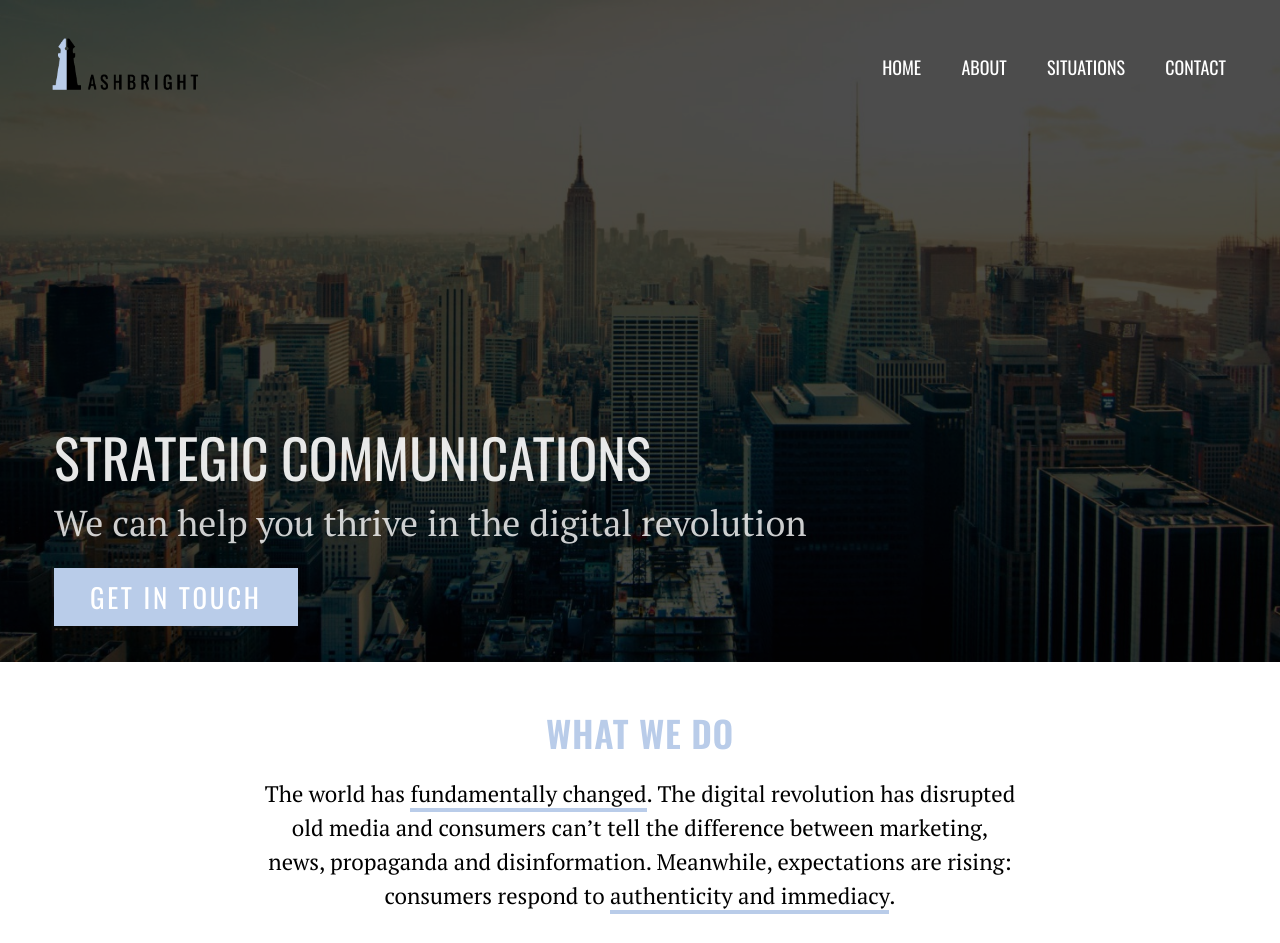
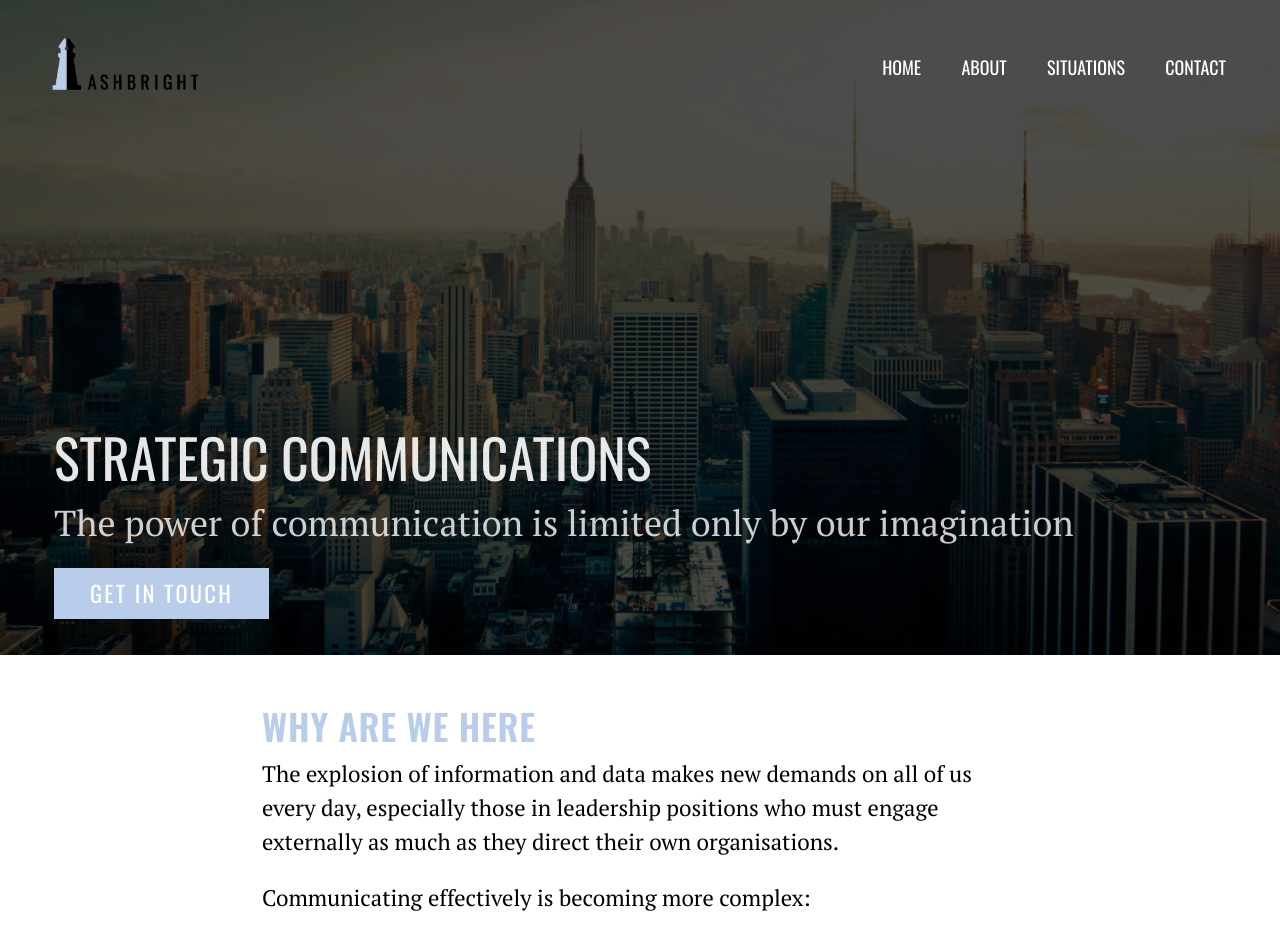
Before and after one commit to wearethoughtfox/ashbright, a Jekyll site: the page built from index.html, in a window 1280 px wide. Shown: the top 943 px of the page. Built offline with Jekyll 4.4.1, drawn with Linux system fonts in a browser that asks for light colours; some of the changed text lies outside the part shown.

Commit message:
Fix up situations home section.

```diff
--- a/index.html
+++ b/index.html
@@ -19,81 +19,100 @@
       </nav>
 
       <div class="mt4 mt6-ns mt7-l ph3 tc tl-l ml4-l">
-        <h1 class="f1 f-head-ns fw2 white-90 mb0 lh-title ttu">Strategic communications</h1>
-        <p class="f3 f-sub-ns fw1 white-80 mt1 mb3">We can help you thrive in the digital revolution</p>
+        <h1 class="f-head f-head-ns fw2 white-90 mb0 lh-title ttu">Strategic communications</h1>
+        <p class="f3 f-sub-ns fw1 white-80 mt1 mb3">The power of communication is limited only by our imagination</p>
         <a class="ash-sans f5 f3-ns link dim ph3 ph4-l pv2 mb5 mb6-ns mb4-l dib white bg-ashblue ttu tracked" href="#0">Get in touch</a>
       </div>
     </div>
   </div>
 </header>
 
-<section id="about" class="mw5 mw7-ns center pa3-l ph5-ns">
-  <h2 class="f1 ph2 ph4-l tc-l ashblue ttu">What we do</h2>
+<section id="about" class="mw7-ns center ph2 pa3-l ph5-ns">
+  <h2 class="f1 ph2 ph4-l ashblue ttu">Why are we here</h2>
 
-  <p class="f3 ph2 ph4-l tc-l lh-copy">The world has <span class="bb bw2 b--ashblue">fundamentally changed</span>. The digital revolution has disrupted old media and  consumers can’t tell the difference between marketing, news, propaganda and disinformation. Meanwhile, expectations are rising: consumers respond to <span class="bb bw2 b--ashblue">authenticity and immediacy</span>.</p>
+  <p class="f3 ph2 ph4-l lh-copy mt2">The explosion of information and data makes new demands on all of us every day, especially those in leadership positions who must engage externally as much as they direct their own organisations.</p>
 
-  <p class="f1 ph2 ph4-l tc-l lh-copy">Ashbright helps companies, individuals and governments survive and thrive in this new environment</p>
+  <p class="f3 ph2 ph4-l lh-copy mt2">Communicating effectively is becoming more complex:</p>
+  <ul class="f3 lh-copy mt2">
+    <li>People demand authenticity and immediacy, but trust in authority, leaders and brands is at an historic low</li>
+    <li>The walls between marketing, news, propaganda and disinformation are disappearing as people have become the new media</li>
+    <li>Privacy and confidentiality are under threat</li>
+    <li>Activist journalism is seeing a renaissance, while trolls and bots are encroaching on the information space</li>
+    <li>Data and analytics have enabled unprecedented audience profiling and reach</li>
+  </ul>
 </section>
 
-<section id="situations" class="mw9 center ph3-ns">
-  <div class="cf ph2-ns">
-    <div class="fl w-100 w-third-ns pa2">
-        <article class="br2 ba dark-gray b--black-10 mt4 w-100 center">
-          <img src="http://lorempixel.com/g/600/300/business" class="db w-100 br2 br--top" alt="Photo of a kitten looking menacing.">
-          <div class="pa2 ph3-ns pb3-ns">
-            <div class="dt w-100 mt1">
-              <div class="dtc">
-                <h2 class="f5 f4-ns mv0 ttu">
-                  <a class="ashblue link dim" href="{{ site.baseurl }}/reputation">Protect your reputation</a>
-                 </h2>
+
+<section id="situations" class="mw7-ns center ph2 pa3-l ph5-ns">
+  <h2 class="f1 ph2 ph0-ns ashblue mb3-ns ttu">Situations</h2>
+  <article>
+    <a class="db pv1 ph2 ph0-l no-underline black dim" href="#0">
+      <div class="flex flex-column flex-row-ns">
+        <div class="pr3-ns mb1 mb0-ns w-100 w-40-ns">
+          <img src="http://mrmrs.github.io/photos/cpu.jpg" class="db" alt="Photo of a dimly lit room with a computer interface terminal.">
+        </div>
+        <div class="w-100 w-60-ns pl3-ns">
+          <h2 class="f2 ashblue ttu mt0-ns">Reputation</h2>
+          <p class="f3 f5-l lh-copy mt0">
+            As a high-profile individual, your reputation is a priceless asset. But with the proliferation of public platforms, your reputation is constantly under threat from disgruntled employees, business rivals and inaccurate reporting. Ashbright has decades of experience helping high profile individuals and corporate leaders to manage their reputation in a disciplined way, ensuring that they maintain control over their public profile, online and offline.
+          </p>
         </div>
       </div>
-            <p class="f6 lh-copy measure mt2 mid-gray">
-              With the proliferation of public platforms, your reputation is constantly under threat from disgruntled employees, business rivals and inaccurate reporting. Ashbright helps high-profile individuals and corporate leaders to take control of their public profile, online and offline
-            </p>
+    </a>
+  </article>
+<article>
+    <a class="db pv1 ph2 ph0-l no-underline black dim" href="#0">
+      <div class="flex flex-column flex-row-ns">
+        <div class="pr3-ns mb1 mb0-ns w-100 w-40-ns">
+          <img src="http://mrmrs.github.io/photos/cpu.jpg" class="db" alt="Photo of a dimly lit room with a computer interface terminal.">
         </div>
-        </article>
-    </div>
-    <div class="fl w-100 w-third-ns pa2">
-        <article class="br2 ba dark-gray b--black-10 mt4 w-100 center">
-          <img src="http://lorempixel.com/g/600/300/business" class="db w-100 br2 br--top" alt="Photo of a kitten looking menacing.">
-          <div class="pa2 ph3-ns pb3-ns">
-            <div class="dt w-100 mt1">
-              <div class="dtc">
-                <h2 class="f5 f4-ns mv0 ttu">
-                  <a class="ashblue link dim" href="{{ site.baseurl }}/crisis">Control a crisis</a>
-                 </h2>
-              </div>
-            </div>
-            <p class="f6 lh-copy measure mt2 mid-gray">
+        <div class="w-100 w-60-ns pl3-ns">
+          <h2 class="f2 ashblue ttu mt0-ns">Crisis</h2>
+          <p class="f3 f5-l lh-copy mt0">
             You will not be judged by the crises you face, but how you manage them. In the social media age, there is no time to waste when crisis hits. Whether a leadership succession, litigation, accident or personal crisis, you need to act fast and smart to manage expectations and turn a crisis into an opportunity.
           </p>
         </div>
+      </div>
+    </a>
   </article>
+
+  <article>
+    <a class="db pv1 ph2 ph0-l no-underline black dim" href="#0">
+      <div class="flex flex-column flex-row-ns">
+        <div class="pr3-ns mb1 mb0-ns w-100 w-40-ns">
+          <img src="http://mrmrs.github.io/photos/cpu.jpg" class="db" alt="Photo of a dimly lit room with a computer interface terminal.">
         </div>
-    <div class="fl w-100 w-third-ns pa2">
-         <article class="br2 ba dark-gray b--black-10 mt4 w-100 center">
-          <img src="http://lorempixel.com/g/600/300/business" class="db w-100 br2 br--top" alt="Photo of a kitten looking menacing.">
-          <div class="pa2 ph3-ns pb3-ns">
-            <div class="dt w-100 mt1">
-              <div class="dtc">
-                <h2 class="f5 f4-ns mv0 ttu">
-                  <a class="ashblue link dim" href="{{ site.baseurl }}/change">Bring about change</a>
-                 </h2>
-              </div>
-            </div>
-            <p class="f6 lh-copy measure mt2 mid-gray">
+        <div class="w-100 w-60-ns pl3-ns">
+          <h2 class="f2 ashblue ttu mt0-ns">Transformation</h2>
+          <p class="f3 f5-l lh-copy mt0">
             Poor communication is one of the main causes of failure in change programmes. Ashbright has decades of experience working alongside senior leaders and management consultants on restructuring programmes to define strategy, engage stakeholders, overcome resistance and meet project deadlines.
           </p>
         </div>
+      </div>
+    </a>
   </article>
+
+  <article>
+    <a class="db pv1 ph2 ph0-l no-underline black dim" href="#0">
+      <div class="flex flex-column flex-row-ns">
+        <div class="pr3-ns mb1 mb0-ns w-100 w-40-ns">
+          <img src="http://mrmrs.github.io/photos/cpu.jpg" class="db" alt="Photo of a dimly lit room with a computer interface terminal.">
+        </div>
+        <div class="w-100 w-60-ns pl3-ns">
+          <h2 class="f2 ashblue ttu mt0-ns">Marketing</h2>
+          <p class="f3 f5-l lh-copy mt0">
+            A great product or service can still fail to meet targets without an effective communications campaign. Our work will ensure that you attract the attention of your key markets and stakeholders in an increasingly competitive marketplace through specialised content development and strategic media relations. Our work encompasses stakeholder mapping, peer benchmarking, media outreach, corporate content drafting, film scripts, social media content, speech writing and thought leadership positioning.
+          </p>
         </div>
       </div>
-  </div>
+    </a>
+  </article>
 </section>
 
-<section id="contact" class="tc mv4 pb5 pt3-l pb6-l">
-  <a class="ash-sans f5 link dim ph3 pv2 mb2 mr4-l dib black bg-ashblue ttu tracked" href="#0">Contact us</a>
 
-  <a class="ash-sans f5 link dim ph3 pv2 mb2 dib white bg-ashdarkgrey ttu tracked" href="#0">0044 000 0000</a>
+<section id="contact" class="mw6 mw7-ns center pv4 pv5-ns tc">
+  <a class="ash-sans f5 f3-ns link dim ph3 ph4-l pv2 mb5 mb6-ns mb4-l mr3-ns dib white bg-ashblue ttu tracked" href="#0">Get in touch</a>
+
+  <a class="ash-sans f5 f3-ns link dim ph3 ph4-l pv2 mb5 mb6-ns mb4-l ml3-ns dib white bg-ashdarkgrey ttu tracked" href="#0">0044 000 0000</a>
+
 </section>
```
Also changed, not shown: _scss/_tachyons-extend.scss (+27 -1 lines), css/main.css. Lines whose indentation alone changed are shown as unchanged.
